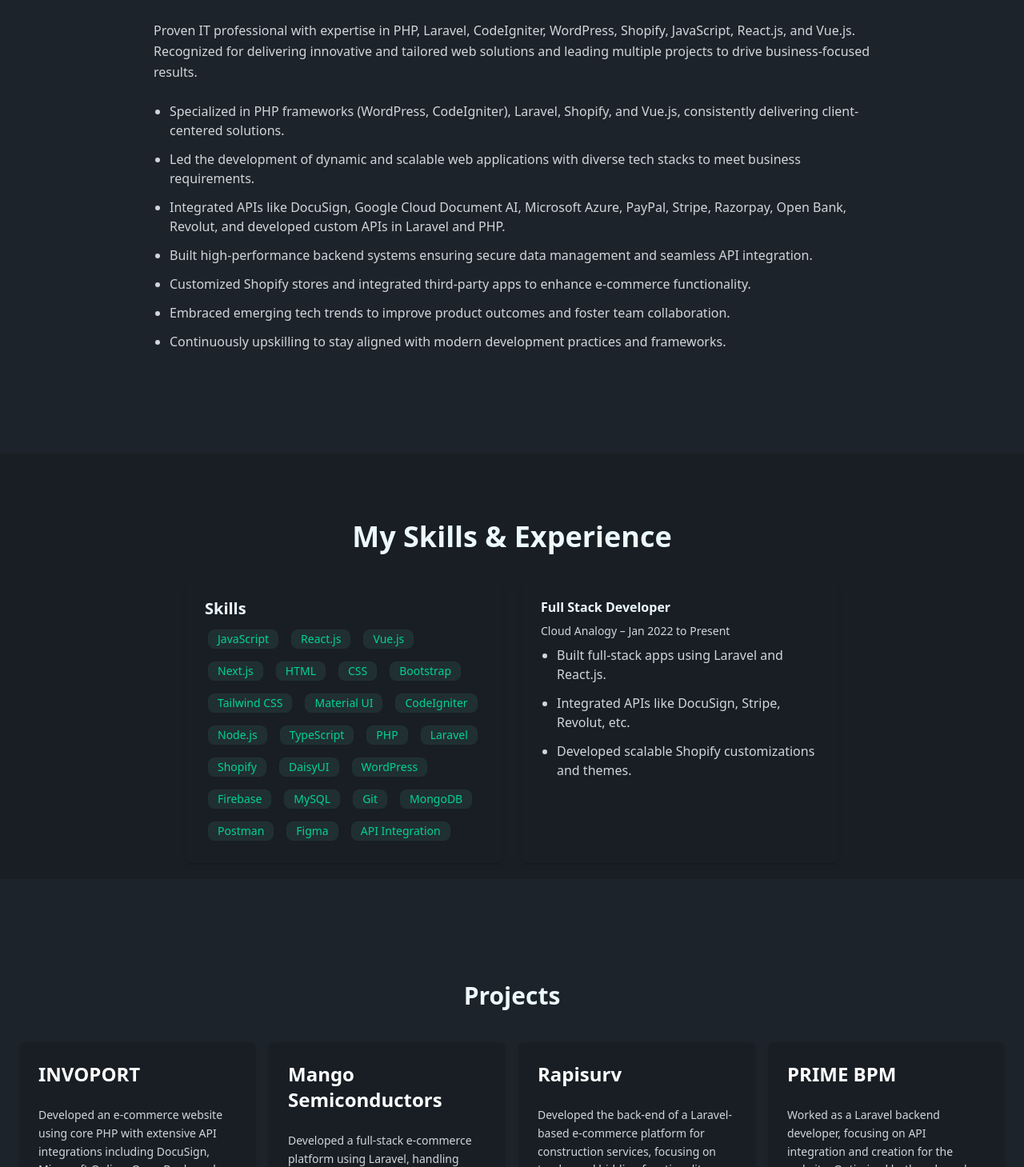
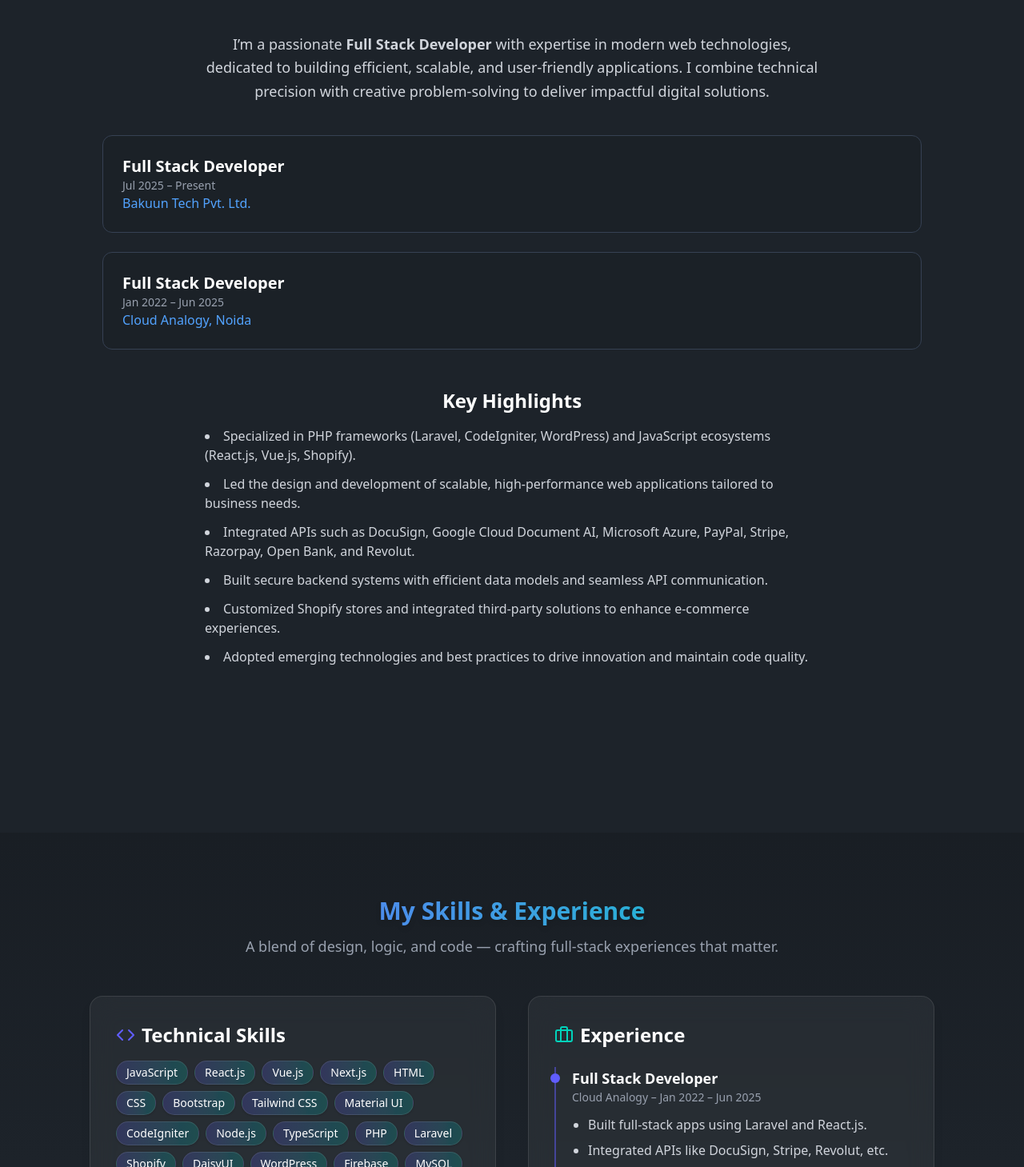
Before and after one commit to 2chandan1/Portfolio, a React (Vite) app: page / in a window 1280 px wide. Shown: the part 1111-2570 px from the top of the page at 80% size. Built offline with nearby package versions, Linux system fonts and the light colour scheme.

Commit message:
skilss and experience changes

```diff
--- a/package.json
+++ b/package.json
@@ -13,6 +13,7 @@
     "@fortawesome/fontawesome-free": "^6.7.2",
     "@tailwindcss/vite": "^4.1.5",
     "aos": "^2.3.4",
+    "lucide-react": "^0.552.0",
     "motion": "^12.9.4",
     "react": "^19.0.0",
     "react-dom": "^19.0.0",
--- a/src/components/About.jsx
+++ b/src/components/About.jsx
@@ -1,55 +1,99 @@
 import React from "react";
+
+const experiences = [
+  {
+    role: "Full Stack Developer",
+    company: "Bakuun Tech Pvt. Ltd.",
+    companyUrl: "https://bakuun.com",
+    duration: "Jul 2025 – Present",
+  },
+  {
+    role: "Full Stack Developer",
+    company: "Cloud Analogy, Noida",
+    companyUrl: "https://www.cloudanalogy.com/",
+    duration: "Jan 2022 – Jun 2025",
+  },
+];
+
+const highlights = [
+  "Specialized in PHP frameworks (Laravel, CodeIgniter, WordPress) and JavaScript ecosystems (React.js, Vue.js, Shopify).",
+  "Led the design and development of scalable, high-performance web applications tailored to business needs.",
+  "Integrated APIs such as DocuSign, Google Cloud Document AI, Microsoft Azure, PayPal, Stripe, Razorpay, Open Bank, and Revolut.",
+  "Built secure backend systems with efficient data models and seamless API communication.",
+  "Customized Shopify stores and integrated third-party solutions to enhance e-commerce experiences.",
+  "Adopted emerging technologies and best practices to drive innovation and maintain code quality.",
+];
 
 const About = () => {
   return (
-    <section id="about" className="bg-base-100 px-6 md:px-12 lg:px-24">
-      <div className="max-w-4xl mx-auto">
-        <h2 className="text-4xl font-bold mb-6 text-center" data-aos="fade-up">
+    <section
+      id="about"
+      className="bg-base-100 px-6 md:px-12 lg:px-24 py-20 text-gray-200"
+    >
+      <div className="max-w-5xl mx-auto">
+        {/* Heading */}
+        <h2
+          className="text-4xl font-bold mb-10 text-center"
+          data-aos="fade-up"
+        >
           About Me
         </h2>
 
+        {/* Summary */}
         <p
-          className="text-lg text-gray-300 mb-6 text-center"
+          className="text-lg leading-relaxed text-center text-gray-300 max-w-3xl mx-auto mb-10"
           data-aos="fade-up"
           data-aos-delay="100"
         >
-          Full Stack Developer | Jan 2022 - Present <br />
-          <strong>Cloud Analogy, Noida</strong>
+          I’m a passionate <strong>Full Stack Developer</strong> with expertise in
+          modern web technologies, dedicated to building efficient, scalable, and
+          user-friendly applications. I combine technical precision with creative
+          problem-solving to deliver impactful digital solutions.
         </p>
 
-        <p
-          className="text-gray-300 leading-relaxed mb-6"
+        {/* Experience Section */}
+        <div className="space-y-6 mb-12">
+          {experiences.map((exp, i) => (
+            <div
+              key={i}
+              className="border border-gray-700 rounded-xl p-6 hover:shadow-lg transition duration-300 bg-base-200/30"
               data-aos="fade-up"
-          data-aos-delay="200"
+              data-aos-delay={150 + i * 150}
             >
-          Proven IT professional with expertise in PHP, Laravel, CodeIgniter,
-          WordPress, Shopify, JavaScript, React.js, and Vue.js. Recognized for
-          delivering innovative and tailored web solutions and leading multiple
-          projects to drive business-focused results.
-        </p>
+              <h3 className="text-xl font-semibold text-white">
+                {exp.role}
+              </h3>
+              <p className="text-gray-400 text-sm">{exp.duration}</p>
+              <a
+                href={exp.companyUrl}
+                target="_blank"
+                rel="noopener noreferrer"
+                className="text-blue-400 hover:underline font-medium"
+              >
+                {exp.company}
+              </a>
+            </div>
+          ))}
+        </div>
 
-        <ul className="list-disc pl-5 space-y-3 text-gray-300">
-          {[
-            "Specialized in PHP frameworks (WordPress, CodeIgniter), Laravel, Shopify, and Vue.js, consistently delivering client-centered solutions.",
-            "Led the development of dynamic and scalable web applications with diverse tech stacks to meet business requirements.",
-            "Integrated APIs like DocuSign, Google Cloud Document AI, Microsoft Azure, PayPal, Stripe, Razorpay, Open Bank, Revolut, and developed custom APIs in Laravel and PHP.",
-            "Built high-performance backend systems ensuring secure data management and seamless API integration.",
-            "Customized Shopify stores and integrated third-party apps to enhance e-commerce functionality.",
-            "Embraced emerging tech trends to improve product outcomes and foster team collaboration.",
-            "Continuously upskilling to stay aligned with modern development practices and frameworks.",
-          ].map((item, index) => (
+        {/* Key Highlights */}
+        <div data-aos="fade-up" data-aos-delay="400">
+          <h3 className="text-2xl font-semibold mb-4 text-center text-white">
+            Key Highlights
+          </h3>
+          <ul className="list-disc list-inside space-y-3 text-gray-300 max-w-3xl mx-auto">
+            {highlights.map((item, i) => (
               <li
-              key={index}
+                key={i}
                 data-aos="fade-right"
-              data-aos-delay={300 + index * 100}
+                data-aos-delay={450 + i * 80}
               >
                 {item}
               </li>
             ))}
           </ul>
         </div>
-
-
+      </div>
     </section>
   );
 };
--- a/src/components/SkilsAndExperience.jsx
+++ b/src/components/SkilsAndExperience.jsx
@@ -1,20 +1,8 @@
 import React from "react";
+import { motion } from "framer-motion";
+import { Code, Briefcase } from "lucide-react";
 
-const SkilsAndExperience = () => {
-  return (
-    <div className="bg-base-200 py-5">
-      <div className="max-w-4xl mx-auto px-10" data-aos="fade-up">
-        <h2 className="text-4xl font-bold mb-6 text-center mt-16">
-          My Skills & Experience
-        </h2>
-        <div className="mt-8 grid grid-cols-1 md:grid-cols-2 gap-6">
-          <div
-            className="p-6 bg-base-200 rounded-lg shadow-md"
-            data-aos="zoom-in"
-          >
-            <h3 className="text-xl font-semibold mb-2">Skills</h3>
-            <div className="flex flex-wrap gap-2 text-sm">
-              {[
+const skills = [
   "JavaScript",
   "React.js",
   "Vue.js",
@@ -39,43 +27,106 @@
   "Postman",
   "Figma",
   "API Integration",
-              ].map((skill, index) => (
-                <span
-                  key={index}
-                  className="badge badge-soft badge-success  m-1"
-                >
-                  {skill}
-                </span>
-              ))}
-            </div>
-          </div>
-          <div
-            className="p-6 bg-base-200 rounded-lg shadow-md"
-            data-aos="zoom-in"
-            data-aos-delay="200"
-          >
-            <div>
-              <h4 className="font-bold">Full Stack Developer</h4>
-              <p className="text-sm text-gray-300 py-2">
-                Cloud Analogy – Jan 2022 to Present
-              </p>
-              <ul className="list-disc pl-5 space-y-3 text-gray-300">
-                {[
+];
+
+const experiences = [
+  {
+    role: "Full Stack Developer",
+    company: "Cloud Analogy",
+    duration: "Jan 2022 – Jun 2025",
+    details: [
       "Built full-stack apps using Laravel and React.js.",
       "Integrated APIs like DocuSign, Stripe, Revolut, etc.",
       "Developed scalable Shopify customizations and themes.",
-                ].map((item, index) => (
-                  <li
+    ],
+  },
+  {
+    role: "Full Stack Developer",
+    company: "Bakuun",
+    duration: "Jul 2025 – Present",
+    details: [
+      "Working on Bakuun’s core product ecosystem using Laravel, Vue.js, and MongoDB.",
+      "Implementing RESTful APIs and real-time components to enhance platform scalability.",
+      "Collaborating with cross-functional teams to optimize product performance and UX.",
+    ],
+  },
+];
+
+const SkilsAndExperience = () => {
+  return (
+    <div className="bg-gradient-to-b from-base-200 via-base-100 to-base-200 py-20">
+      <div className="max-w-6xl mx-auto px-6 lg:px-12" data-aos="fade-up">
+        {/* Title */}
+        <div className="text-center mb-12">
+          <h2 className="text-3xl font-bold text-transparent bg-clip-text bg-gradient-to-r from-primary to-accent drop-shadow-md">
+            My Skills & Experience
+          </h2>
+          <p className="text-gray-400 mt-3 text-lg">
+            A blend of design, logic, and code — crafting full-stack experiences that matter.
+          </p>
+        </div>
+
+        {/* Grid */}
+        <div className="grid md:grid-cols-2 gap-10">
+          {/* Skills Section */}
+          <motion.div
+            initial={{ opacity: 0, y: 50 }}
+            whileInView={{ opacity: 1, y: 0 }}
+            transition={{ duration: 0.6 }}
+            className="bg-white/5 backdrop-blur-lg border border-white/10 p-8 rounded-2xl shadow-lg hover:shadow-xl hover:-translate-y-1 transition-all duration-300"
+          >
+            <div className="flex items-center gap-2 mb-4">
+              <Code className="text-primary w-6 h-6" />
+              <h3 className="text-2xl font-semibold text-white">Technical Skills</h3>
+            </div>
+            <div className="flex flex-wrap gap-2 mt-4">
+              {skills.map((skill, index) => (
+                <motion.span
                   key={index}
-                    data-aos="zoom-in-left"
-                    data-aos-delay={300 + index * 100}
+                  whileHover={{ scale: 1.1 }}
+                  className="px-3 py-1 bg-gradient-to-r from-primary/20 to-accent/20 text-sm font-medium text-white rounded-full border border-white/10 shadow-sm"
                 >
-                    {item}
-                  </li>
+                  {skill}
+                </motion.span>
+              ))}
+            </div>
+          </motion.div>
+
+          {/* Experience Section */}
+          <motion.div
+            initial={{ opacity: 0, y: 50 }}
+            whileInView={{ opacity: 1, y: 0 }}
+            transition={{ duration: 0.6, delay: 0.2 }}
+            className="bg-white/5 backdrop-blur-lg border border-white/10 p-8 rounded-2xl shadow-lg hover:shadow-xl hover:-translate-y-1 transition-all duration-300"
+          >
+            <div className="flex items-center gap-2 mb-4">
+              <Briefcase className="text-accent w-6 h-6" />
+              <h3 className="text-2xl font-semibold text-white">Experience</h3>
+            </div>
+
+            <div className="space-y-8 mt-6">
+              {experiences.map((exp, idx) => (
+                <motion.div
+                  key={idx}
+                  initial={{ opacity: 0, x: 30 }}
+                  whileInView={{ opacity: 1, x: 0 }}
+                  transition={{ duration: 0.5, delay: idx * 0.1 }}
+                  className="relative border-l-2 border-primary/50 pl-5"
+                >
+                  <span className="absolute -left-[7px] top-2 w-3 h-3 rounded-full bg-primary"></span>
+                  <h4 className="text-lg font-bold text-white">{exp.role}</h4>
+                  <p className="text-sm text-gray-400">
+                    {exp.company} – {exp.duration}
+                  </p>
+                  <ul className="list-disc ml-5 mt-3 text-gray-300 space-y-2">
+                    {exp.details.map((detail, i) => (
+                      <li key={i}>{detail}</li>
                     ))}
                   </ul>
+                </motion.div>
+              ))}
             </div>
-          </div>
+          </motion.div>
         </div>
       </div>
     </div>
```
Also changed, not shown: src/components/Contact.jsx (+71 -37 lines), 1 other file (tests, documents, lock files or other folders). Lines whose indentation alone changed are shown as unchanged.
